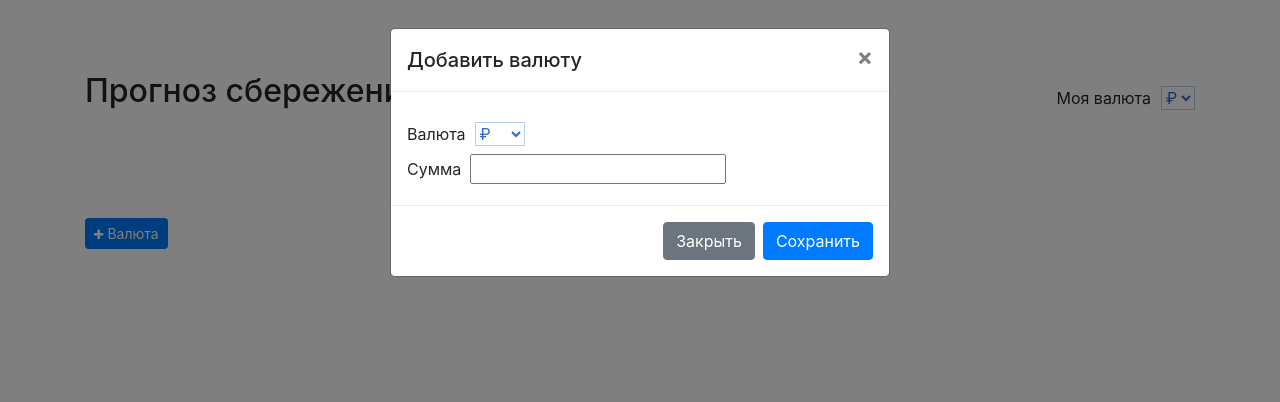
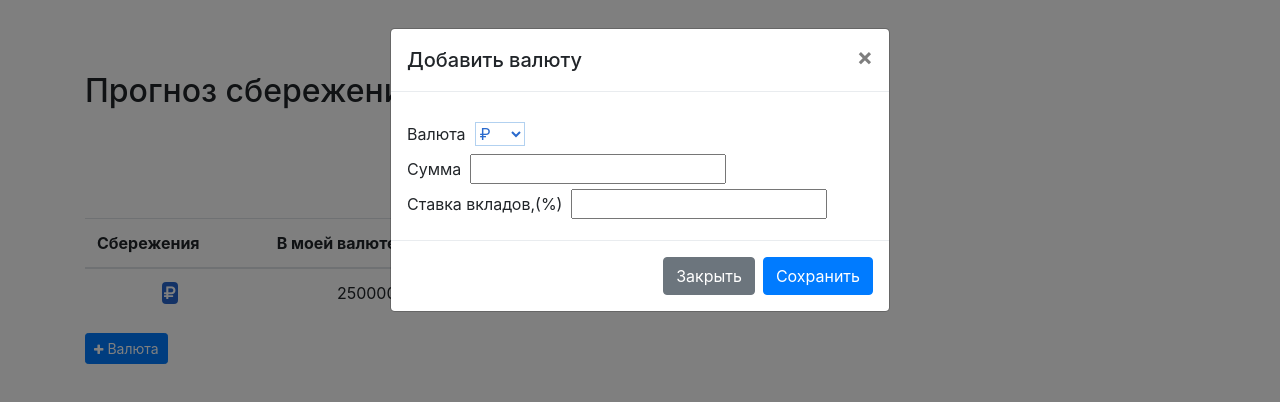
Before and after one commit to lollipopfly/react-budget, a React app: page / in a window 1280 px wide. Both pictures are taken after a click on the button "Валюта". Built offline with nearby package versions, Linux system fonts and the light colour scheme.

Commit message:
make global vars

```diff
--- a/package.json
+++ b/package.json
@@ -17,6 +17,7 @@
     "babel-loader": "^7.1.2",
     "babel-preset-env": "^1.6.1",
     "babel-preset-react": "^6.24.1",
+    "babel-preset-stage-2": "^6.24.1",
     "css-loader": "^0.28.7",
     "extract-text-webpack-plugin": "^3.0.2",
     "file-loader": "^1.1.5",
--- a/src/js/components/Currency/currency.js
+++ b/src/js/components/Currency/currency.js
@@ -1,61 +1,65 @@
 import React, { Component } from 'react';
 import ReactDOM from 'react-dom';
+import { connect } from 'react-redux';
 
 class Currency extends Component {
   constructor(props) {
     super(props);
 
-    let defaultTmpValue;
-    let currencies = [
-      {
-        text: '₽',
-        value: 'ruble'
-      },
-      {
-        text: '$',
-        value: 'dollar'
-      },
-      {
-        text: '€',
-        value: 'euro'
-      },
-      {
-        text: '¥',
-        value: 'yen'
-      },
-    ];
+    this.changeCurrency = this.changeCurrency.bind(this);
 
-    if(!(defaultTmpValue = localStorage.getItem('currentCurrency'))) {
-      defaultTmpValue = 'ruble';
+    let isShow = false;
+    let currencies = {
+      'ruble': '₽',
+      'dollar': '$',
+      'euro': '€',
+      'yen': '¥'
+    };
+
+    // TODO: 1.сделать live появление/показ после добавления строки в бюджет
+    // 2. обновление selecta - если добавили строку с несущ в селекте currency
+
+    if(this.props.myState.budget.length > 0) {
+      isShow = true
     }
 
     this.state = {
-      defaultValue: defaultTmpValue
-    };
+      isShow: isShow,
+    }
 
-    // Generate options
-    this.optionList = currencies.map((option, key) =>
-      <option key={key} value={option.value}>
-        {option.text}
+    // Make uniqe currencies
+    var currenciesList = [];
+    this.props.myState.budget.forEach( function( item ) {
+      if(currenciesList.indexOf(item.currency) == -1) {
+        currenciesList.push(item.currency);
+      }
+    });
+
+    // Generate options tags
+    this.optionList = currenciesList.map((item, key) =>
+      <option key={key} value={item}>
+        {currencies[item]}
       </option>
     );
-
-    this.changeCurrency = this.changeCurrency.bind(this);
   }
 
   // Save current currency
   changeCurrency(e) {
-    localStorage.setItem('currentCurrency', e.target.value);
+    var budget = JSON.parse(localStorage.getItem('budget'));
+    budget.currency = e.target.value;
+
+    localStorage.setItem('budget', JSON.stringify(budget));
+    this.props.onChangeCurrency(e.target.value);
   }
   render() {
     return (
-      <div className="text-right">
+      <div className={this.state.isShow ? 'text-right' : 'hidden'}>
         <label className="currency__select__label form-check-label">Моя валюта</label>
 
         <select
           className="currency__select"
           onChange={this.changeCurrency}
-          defaultValue={this.state.defaultValue}>
+          defaultValue={this.props.myState.currency}>
           {this.optionList}
         </select>
 
@@ -64,4 +68,13 @@ class Currency extends Component {
   }
 }
 
-export default Currency;
+export default connect(
+  state => ({
+    myState: state
+  }),
+  dispatch => ({
+    onChangeCurrency: (status) => {
+      dispatch({type: 'CHANGE_CURRENCY', status: status})
+    }
+  })
+)(Currency);
--- a/src/js/components/Deposit/deposit.js
+++ b/src/js/components/Deposit/deposit.js
@@ -7,8 +7,28 @@ class Deposit extends Component {
     super(props);
 
     this.changeDeposit = this.changeDeposit.bind(this);
+
+    var budget = JSON.parse(localStorage.getItem('budget'));
+    var localStorageValue = budget.deposit;
+
+    this.state = {
+      budget: budget,
+      defaultValue: localStorageValue
+    };
   }
   changeDeposit(e) {
+    var budget = JSON.parse(localStorage.getItem('budget'));
+
+    this.setState({
+      defaultValue: e.target.checked,
+      budget: {
+        ...this.state.budget,
+        deposit: e.target.checked
+      }
+    },function () {
+      localStorage.setItem('budget', JSON.stringify(this.state.budget));
+    });
+
     this.props.onChangeDeposit(e.target.checked);
   }
   render() {
@@ -18,6 +38,8 @@ class Deposit extends Component {
 
         <label htmlFor="deposit__input" className="form-check-label">
           <input type="checkbox"
+                 name="deposit"
+                 checked={this.state.defaultValue}
                  onChange={this.changeDeposit}
                  id="deposit__input"
                  className="form-check-input" /> С вкладами
@@ -29,7 +51,7 @@ class Deposit extends Component {
 
 export default connect(
   state => ({
-    deposit: state
+    myState: state
   }),
   dispatch => ({
     onChangeDeposit: (status) => {
--- a/src/js/components/Modal/modal.js
+++ b/src/js/components/Modal/modal.js
@@ -41,18 +41,15 @@ class NewComponent extends Component {
   }
   save(e) {
     e.preventDefault();
-    var budget = localStorage.getItem('budget');
+    var budget = JSON.parse(localStorage.getItem('budget'));
 
-    if(budget) {
-      budget = JSON.parse(budget);
-      budget.push(this.state.budget);
-    } else {
-      budget = [];
-      budget.push(this.state.budget);
-    }
+    budget.currency = this.state.budget.currency;
+    budget.budget.push(this.state.budget);
 
     localStorage.setItem('budget', [JSON.stringify(budget)]);
     this.setState({ isSuccess: true});
+
+    // TODO: save redux state
 
     setTimeout(function() {
       $('#myModal').modal('hide');
@@ -70,6 +67,7 @@ class NewComponent extends Component {
     var defaultBudget = {
       sum: '',
       currency: defaultCurrency,
+      deposit: ''
     }
 
     return defaultBudget;
@@ -112,6 +110,10 @@ class NewComponent extends Component {
                     <label>Сумма &nbsp;</label>
                     <input name="sum" required type="text" value={this.state.budget.sum} onChange={this.handleChange} />
                   </div>
+                  <div>
+                    <label>Ставка вкладов,(%) &nbsp;</label>
+                    <input name="deposit" required type="text" value={this.state.budget.deposit} onChange={this.handleChange} />
+                  </div>
 
                 </div>
                 <div className="modal-footer">
--- a/src/js/components/Table/table.js
+++ b/src/js/components/Table/table.js
@@ -1,5 +1,6 @@
 import React, { Component } from 'react';
 import ReactDOM from 'react-dom';
+import { connect } from 'react-redux';
 
 class Table extends Component {
   constructor(props) {
@@ -11,12 +12,16 @@ class Table extends Component {
   render() {
     return (
       <div>
-        {/*
         <table className="table table__widget">
           <thead>
             <tr>
               <th>Сбережения</th>
-              <th>В моей валюте, &#8381;</th>
+              <th>
+                В моей валюте
+                <span className={this.props.myState.currency ? '' : 'hidden'}>
+                  ,&nbsp; <i className={'fa fa-' + this.props.myState.currency}></i>
+                </span>
+              </th>
               <th>Ставки вкладов, %</th>
             </tr>
           </thead>
@@ -24,38 +29,15 @@ class Table extends Component {
             <tr>
               <td>
                 <i className="fa fa-ruble table__icon table__icon--ruble"></i>
-                <input className="table__input" value="2500000" type="text"/>
+                {/*<input className="table__input" value="2500000" type="text"/>*/}
               </td>
               <td>250000</td>
-              <td><input className="table__input" value="22" type="text"/></td>
-            </tr>
-            <tr>
               <td>
-                <i className="fa fa-dollar table__icon table__icon--dollar"></i>
-                <input className="table__input" value="2500000" type="text"/>
+                {/*<input className="table__input" value="22" type="text"/> */}
               </td>
-              <td>250000</td>
-              <td><input className="table__input" value="22" type="text"/></td>
-            </tr>
-            <tr>
-              <td>
-                <i className="fa fa-euro table__icon table__icon--euro"></i>
-                <input className="table__input" value="2500000" type="text"/>
-              </td>
-              <td>250000</td>
-              <td><input className="table__input" value="22" type="text"/></td>
-            </tr>
-            <tr>
-              <td>
-                <i className="fa fa-yen table__icon table__icon--yen"></i>
-                <input className="table__input" value="2500000" type="text"/>
-              </td>
-              <td>250000</td>
-              <td><input className="table__input" value="22" type="text"/></td>
             </tr>
           </tbody>
         </table>
-      */}
 
         <button onClick={this.showModal}
                 data-target="#modal"
@@ -68,4 +50,9 @@ class Table extends Component {
   }
 }
 
-export default Table;
+export default connect(
+  state => ({
+    myState: state
+  }),
+  dispatch => ({})
+)(Table);
--- a/src/js/index.js
+++ b/src/js/index.js
@@ -5,13 +5,36 @@ import { createStore } from 'redux';
 
 import App from './components/App/app';
 
-var initialDeposit = false;
-function budget(state = initialDeposit, action) {
-  if(action.type === 'CHANGE_DEPOSIT') {
-    return action.status;
+var initialState = {
+  deposit: false,
+  currency: '',
+  budget: []
+}
+
+// Save initial state to storage
+if(!localStorage.getItem('budget')) {
+  localStorage.setItem('budget', JSON.stringify(initialState));
+} else {
+  initialState = JSON.parse(localStorage.getItem('budget'));
+}
+console.log(initialState);
+
+function budget(state = initialState, action) {
+  switch(action.type) {
+    case 'CHANGE_DEPOSIT':
+      return {
+        ...state,
+        deposit: action.status
+      };
+    case 'CHANGE_CURRENCY':
+      return {
+        ...state,
+        currency: action.status
+      };
+    default:
+      return state;
+      break;
   }
-
-  return state;
 }
 
 const store = createStore(budget, window.__REDUX_DEVTOOLS_EXTENSION__ && window.__REDUX_DEVTOOLS_EXTENSION__());
--- a/src/scss/style.scss
+++ b/src/scss/style.scss
@@ -7,6 +7,10 @@ $fa-font-path: "~font-awesome/fonts";
 .hidden {
   display: none !important;
 }
+.form-check-label {
+  user-select: none;
+}
+
 .header {
   margin-bottom: 100px;
 }
--- a/webpack.config.js
+++ b/webpack.config.js
@@ -60,7 +60,7 @@ module.exports = {
         use: {
           loader: 'babel-loader',
           options: {
-            presets: ['env', 'react']
+            presets: ['env', 'react', 'stage-2']
           }
         }
       }
```
Also changed, not shown: 1 other file.
